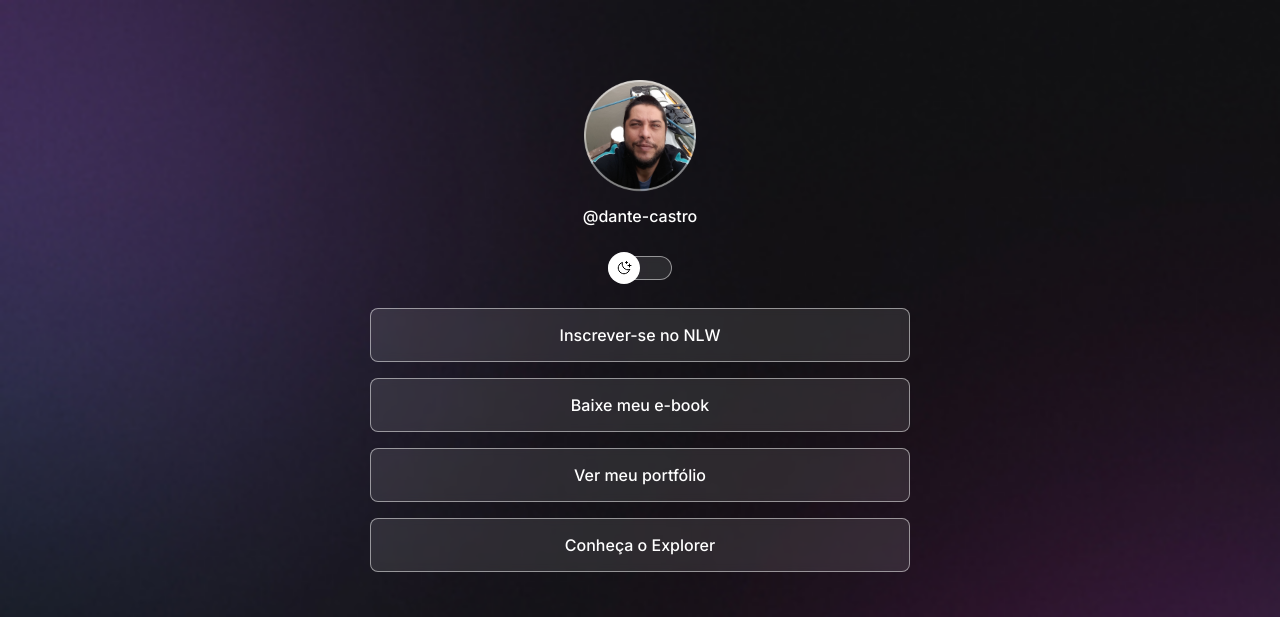
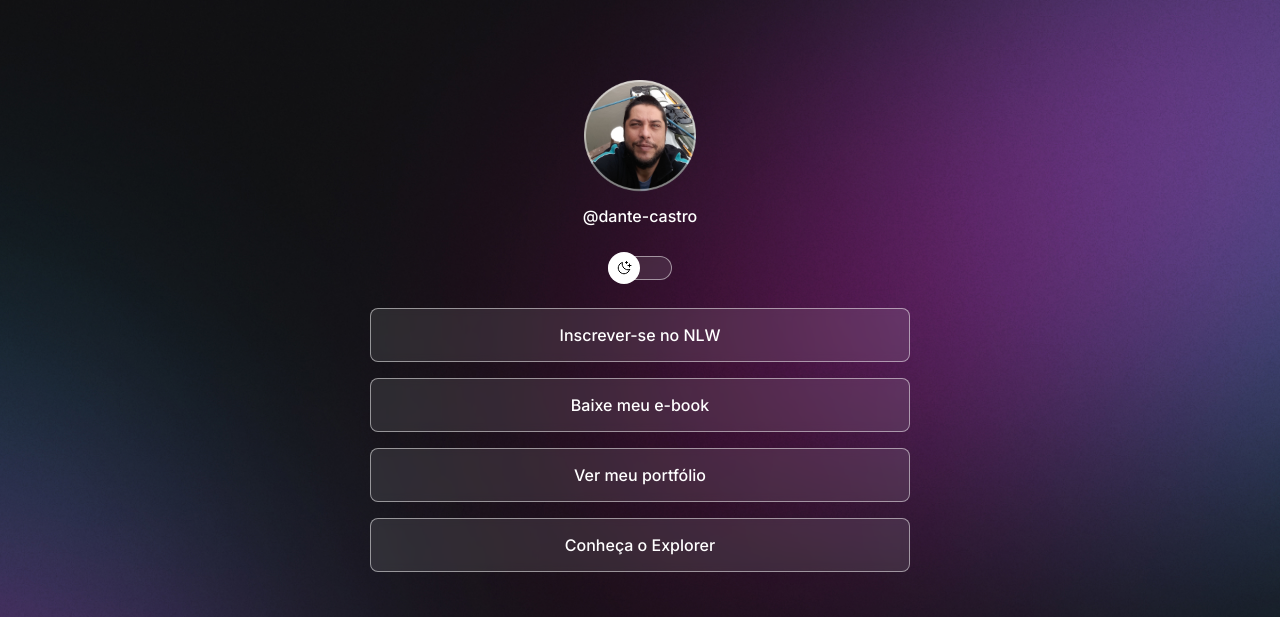
Before and after one commit to Dante-Castro/devlinks2024, a plain HTML site: page index.html in a window 1280 px wide. Shown: the top 617 px of the page. Drawn offline with nearby package versions, Linux system fonts and the light colour scheme.

Commit message:
change background based on media queries

```diff
--- a/style.css
+++ b/style.css
@@ -29,6 +29,7 @@ body{
   background-size: cover;
   */
   background: var(--bg-url) no-repeat top center/cover;
+  height: 100vh;
 }
 body *{
   font-family: "Inter", sans-serif;
@@ -137,3 +138,15 @@ footer{
   text-align: center;
   font-size: 14px;
 }
+
+/*Media queries*/
+
+@media(min-width: 700px){
+  :root{
+    --bg-url: url(./assets/bg-desktop.jpg);
+  }
+
+  :light{
+    --bg-url: url(./assets/bg-desktop-light.jpg);
+  }
+}
```
